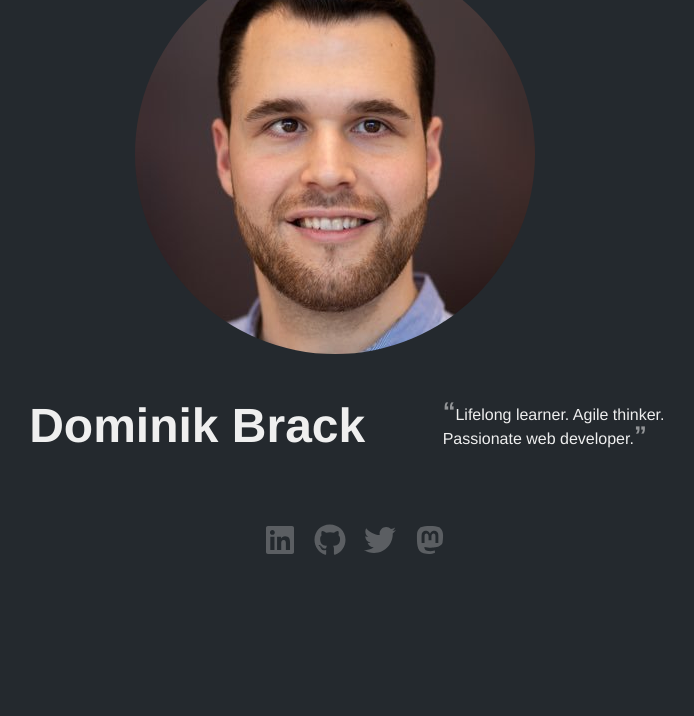
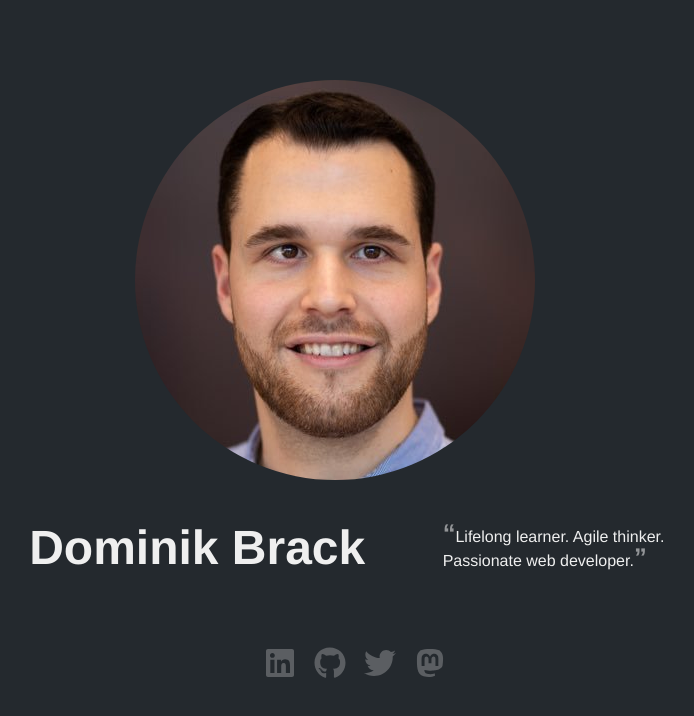
Before and after one commit to dbrack/brack.io-website, a React (Vite) app: page / in a window 1280 px wide. Shown: the top 716 px of the page, without its empty margins (305-999 px from the left). Built offline with nearby package versions, Linux system fonts and the light colour scheme.

Commit message:
Improve Avatar positioning

```diff
--- a/src/App.tsx
+++ b/src/App.tsx
@@ -6,11 +6,9 @@ import { createGlobalStyle } from 'styled-components';
 const GlobalStyle = createGlobalStyle`
 	body {
 		background: #24292e;
-		height: 100%;
-		margin-top: 80px;
 		font: 16px Helvetica, sans-serif;
 		color: #efefef;
-		height: 50vh;
+		margin: 80px 0 32px;
 		display: flex;
   		justify-content: center;
   		align-items: center;
--- a/src/Avatar.tsx
+++ b/src/Avatar.tsx
@@ -7,11 +7,7 @@ const CircularPicture = styled.img`
 
 const Avatar = () => {
 	const avatar = new URL('./assets/portrait.jpeg?width=100', import.meta.url);
-	return (
-		<div>
-			<CircularPicture src={avatar.pathname} alt="Portrait" />
-		</div>
-	);
+	return <CircularPicture src={avatar.pathname} alt="Portrait" />;
 };
 
 export default Avatar;
```
